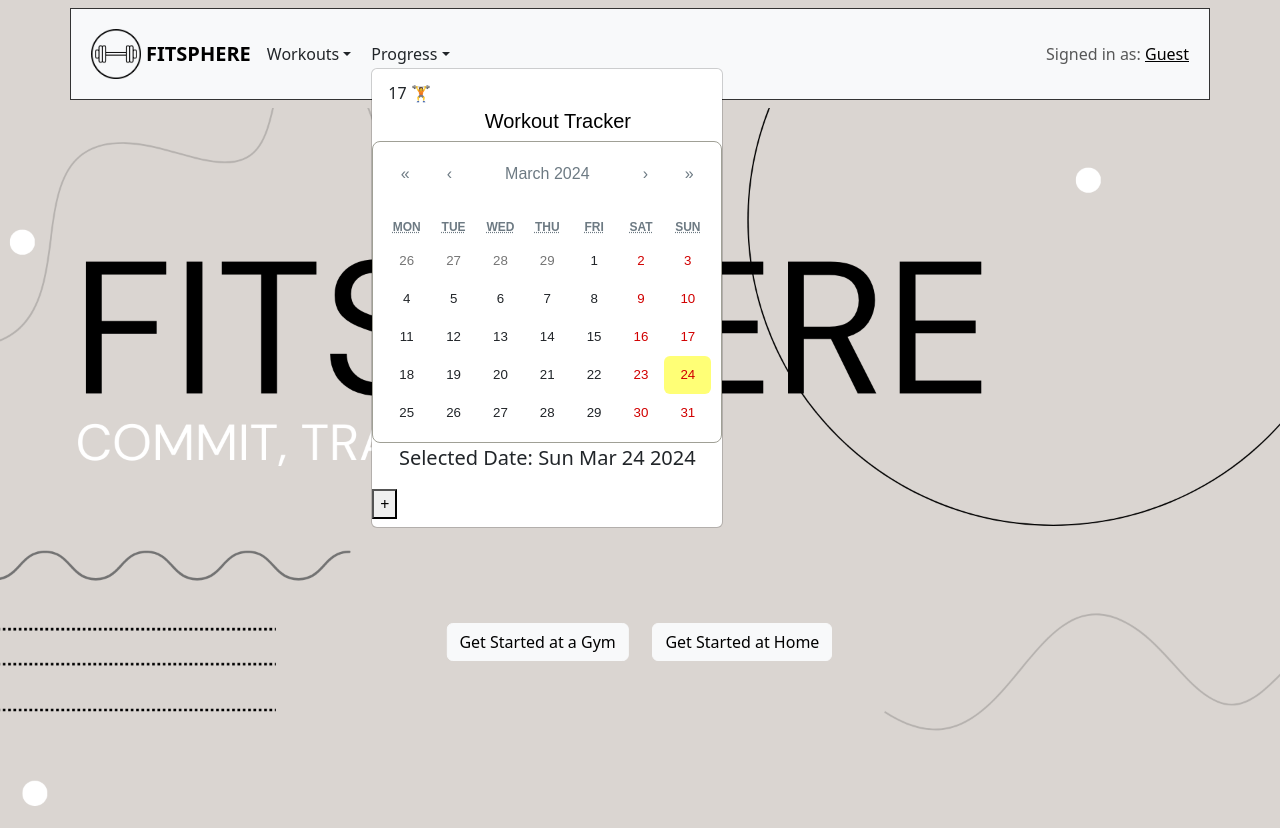
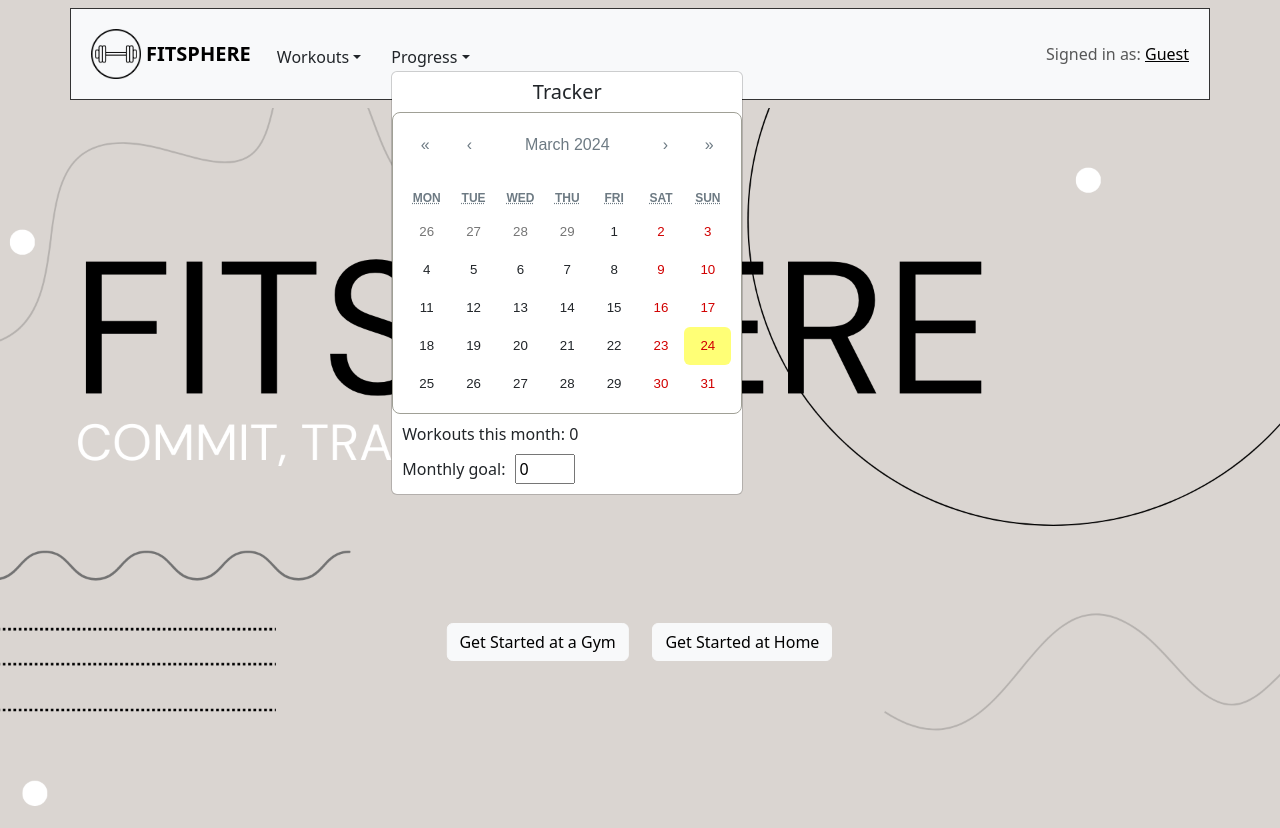
Before and after one commit to theobakshi12/FitSphere-4, a React (Create React App) app in the folder client/: page / in a window 1280 px wide. Both pictures are taken after a click on the button "Progress". Built offline with nearby package versions, Linux system fonts and the light colour scheme.

Commit message:
improved calendar tracker and added goal setting

```diff
--- a/client/src/App.css
+++ b/client/src/App.css
@@ -36,3 +36,10 @@
 body {
   background-color: #dad5d1;
 }
+
+.dropdown {
+  margin-left: 10px;
+  margin-top: 8px;
+  margin-bottom: 2px;
+
+}
--- /dev/null
+++ b/client/src/AppContext.js
@@ -0,0 +1,17 @@
+// AppContext.js
+import React, { createContext, useContext, useState } from 'react';
+
+const AppContext = createContext();
+
+export const useAppContext = () => useContext(AppContext);
+
+export const AppProvider = ({ children }) => {
+  const [highlightedDaysCount, setHighlightedDaysCount] = useState(0);
+  const [monthlyGoal, setMonthlyGoal] = useState(0); // Adding monthly goal state
+
+  return (
+    <AppContext.Provider value={{ highlightedDaysCount, setHighlightedDaysCount, monthlyGoal, setMonthlyGoal }}>
+      {children}
+    </AppContext.Provider>
+  );
+};
--- a/client/src/Calendar.css
+++ b/client/src/Calendar.css
@@ -53,12 +53,12 @@
 }
 
 .react-calendar .react-calendar__tile.highlighted-day {
-    background-color: greenyellow;
+    background-color: rgb(221, 221, 221);
     font-weight: bold;
   }
 
   .react-calendar__tile--active {
-    background: greenyellow !important;
+    background: rgb(221, 221, 221) !important;
     color: #212529 !important;
   }
 
@@ -68,6 +68,6 @@
   }
 
   .react-calendar__tile--active:focus {
-    background: greenyellow !important;
+    background: rgb(221, 221, 221) !important;
     color: #212529 !important;
   }
--- a/client/src/TrackerCalendar.js
+++ b/client/src/TrackerCalendar.js
@@ -2,17 +2,23 @@ import React, { useState } from 'react';
 import Calendar from 'react-calendar';
 import 'react-calendar/dist/Calendar.css';
 import './Calendar.css';
+import { useAppContext } from './AppContext';
 
-function MyTrackerCalendar() {
+
+function TrackerCalendar() {
   const [selectedDates, setSelectedDates] = useState(new Set());
+  const { setHighlightedDaysCount } = useAppContext();
 
   const handleDayClick = (value) => {
     const dateStr = value.toISOString().split('T')[0]; // Convert date to YYYY-MM-DD format
     const newSelection = new Set(selectedDates);
     if (newSelection.has(dateStr)) {
       newSelection.delete(dateStr); // If already selected, unselect it
+      setHighlightedDaysCount(previousCount => previousCount - 1);
+
     } else {
       newSelection.add(dateStr); // If not selected, add to selection
+      setHighlightedDaysCount(previousCount => previousCount + 1);
     }
     setSelectedDates(newSelection);
   };
@@ -32,4 +38,4 @@ function MyTrackerCalendar() {
   );
 }
 
-export default MyTrackerCalendar;
+export default TrackerCalendar;
--- a/client/src/components/navBar.js
+++ b/client/src/components/navBar.js
@@ -5,9 +5,16 @@ import '../Calendar.css';
 import { useState } from 'react';
 import "../App.css";
 import TrackerCalendar from '../TrackerCalendar';
+import { useAppContext } from '../AppContext';
+
 
 function NavBar() {
   const [date, setDate] = useState(new Date());
+  const { highlightedDaysCount, monthlyGoal, setMonthlyGoal } = useAppContext();
+
+  const handleMonthlyGoalChange = (event) => {
+    setMonthlyGoal(event.target.value); // Update monthly goal in context
+  };
 
   return (
     <Navbar>
@@ -19,16 +26,20 @@ function NavBar() {
               <NavDropdown.Item href="/homebody">Home Workouts (No Equipment)</NavDropdown.Item>
             </NavDropdown>
             <NavDropdown className="workouts" title="Progress" id="basic-nav-dropdown">
-              <NavDropdown.Item>17 🏋️</NavDropdown.Item>
-              <h1 className='text-center'>Workout Tracker</h1>
+
+              <h3 className='text-center'>Tracker</h3>
                 <div className='calendar-container'>
                   <TrackerCalendar onChange={setDate} value={date} />
                 </div>
-                <p className='text-center'>
-                  <span className='bold'>Selected Date:</span>{' '}
-                  {date.toDateString()}
-                </p>
-              <button>+</button>
+                <div className="dropdown">Workouts this month: {highlightedDaysCount}</div>
+                <div className="dropdown">Monthly goal:
+                  <input
+                    type="number"
+                    value={monthlyGoal}
+                    onChange={handleMonthlyGoalChange}
+                    style={{ marginLeft: '10px', width: '60px' }}
+                  />
+                </div>
             </NavDropdown>
         <Navbar.Collapse className="justify-content-end">
           <Navbar.Text>
--- a/client/src/index.js
+++ b/client/src/index.js
@@ -20,11 +20,14 @@ import Lats from './exercises/Lats';
 import Quads from './exercises/Quads';
 import Shoulders from './exercises/Shoulders';
 import Triceps from './exercises/Triceps';
+import { AppProvider } from './AppContext';
+
 
 const router = createBrowserRouter([
+
   {
     path: "/",
-    element: <App></App>,
+    element: <AppProvider><App></App></AppProvider>,
   },
   {
     path:"/body",
```
